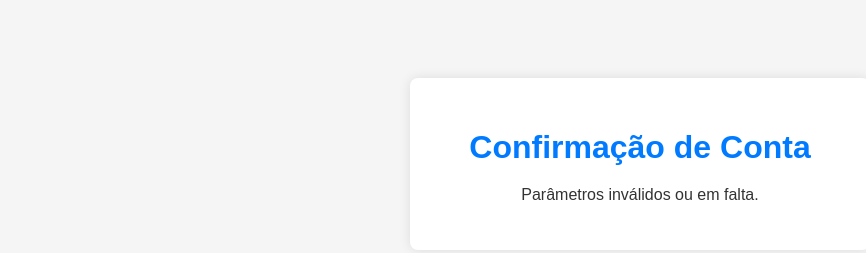
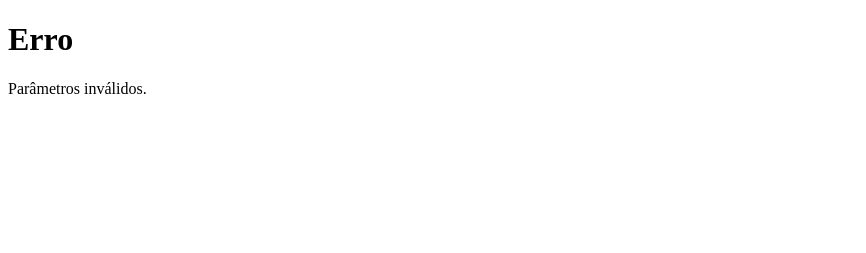
Before and after one commit to MartimGames/verifyaguassantas, a plain HTML site: page confirm.html in a window 1280 px wide. Shown: the whole page, without its empty margins (0-866 px from the left). Drawn offline with Linux system fonts and the light colour scheme.

Commit message:
Update confirm.html

```diff
--- a/confirm.html
+++ b/confirm.html
@@ -1,75 +1,45 @@
 <!DOCTYPE html>
-<html lang="pt">
+<html lang="pt-PT">
 <head>
   <meta charset="UTF-8" />
-  <meta name="viewport" content="width=device-width, initial-scale=1" />
-  <title>Confirmar Conta - Águas Santas</title>
-  <style>
-    body {
-      font-family: Arial, sans-serif;
-      padding: 20px;
-      background: #f5f5f5;
-      color: #333;
-      text-align: center;
-    }
-    .container {
-      max-width: 400px;
-      margin: 50px auto;
-      background: white;
-      padding: 30px;
-      border-radius: 8px;
-      box-shadow: 0 0 12px rgba(0,0,0,0.1);
-    }
-    h1 {
-      color: #007BFF;
-      margin-bottom: 20px;
-    }
-    p.status {
-      font-size: 1.1em;
-      margin-top: 20px;
-    }
-  </style>
+  <meta name="viewport" content="width=device-width, initial-scale=1.0"/>
+  <title>Confirmação de Conta</title>
 </head>
 <body>
-  <div class="container">
-    <h1>Confirmação de Conta</h1>
-    <p id="message">A confirmar a tua conta...</p>
-  </div>
+  <h1 id="title">A confirmar...</h1>
+  <p id="message">Por favor aguarde...</p>
 
   <script>
-    // Função para ler query params da URL
-    function getQueryParam(param) {
-      const urlParams = new URLSearchParams(window.location.search);
-      return urlParams.get(param);
-    }
+    // Obter parâmetros da URL
+    const params = new URLSearchParams(window.location.search);
+    const user = params.get("user");
+    const token = params.get("token");
 
-    const user = getQueryParam('user');
-    const token = getQueryParam('token');
-    const messageEl = document.getElementById('message');
+    // Exemplo de validação: mostrar info ou enviar pedido a API
+    if (user && token) {
+      // Aqui poderias fazer uma chamada à tua API se quiseres validar no servidor
+      document.getElementById("title").innerText = "Conta de " + user + " confirmada!";
+      document.getElementById("message").innerText = "O teu token: " + token;
 
-    if (!user || !token) {
-      messageEl.textContent = 'Parâmetros inválidos ou em falta.';
+      // Exemplo: chamada fetch para teu backend (caso uses)
+
+      fetch(`https://be292135-970b-49ce-9aa1-3f79c1640a1d-00-wvcnb51cuu7t.riker.replit.dev/`)
+        .then(res => res.json())
+        .then(data => {
+          document.getElementById("message").innerText = data.message;
+        })
+        .catch(err => {
+          document.getElementById("message").innerText = "Erro ao confirmar: " + err;
+        });
+
     } else {
-      // Aqui podes fazer a chamada ao backend para confirmar o token
-      // Exemplo fictício, substitui pela tua API real:
-     fetch('https://be292135-970b-49ce-9aa1-3f79c1640a1d-00-wvcnb51cuu7t.riker.replit.dev/', {
-  method: 'POST',
-  headers: { 'Content-Type': 'application/json' },
-  body: JSON.stringify({
-    email: emailDoUsuario,
-    token: tokenRecebidoNoEmail
-  })
-})
-.then(res => res.json())
-.then(data => {
-  if(data.success) {
-    alert('Conta confirmada!');
-  } else {
-    alert('Erro na confirmação: ' + data.message);
-  }
-});
-
+      document.getElementById("title").innerText = "Erro";
+      document.getElementById("message").innerText = "Parâmetros inválidos.";
     }
   </script>
 </body>
 </html>
+
+  </script>
+</body>
+</html>
```
